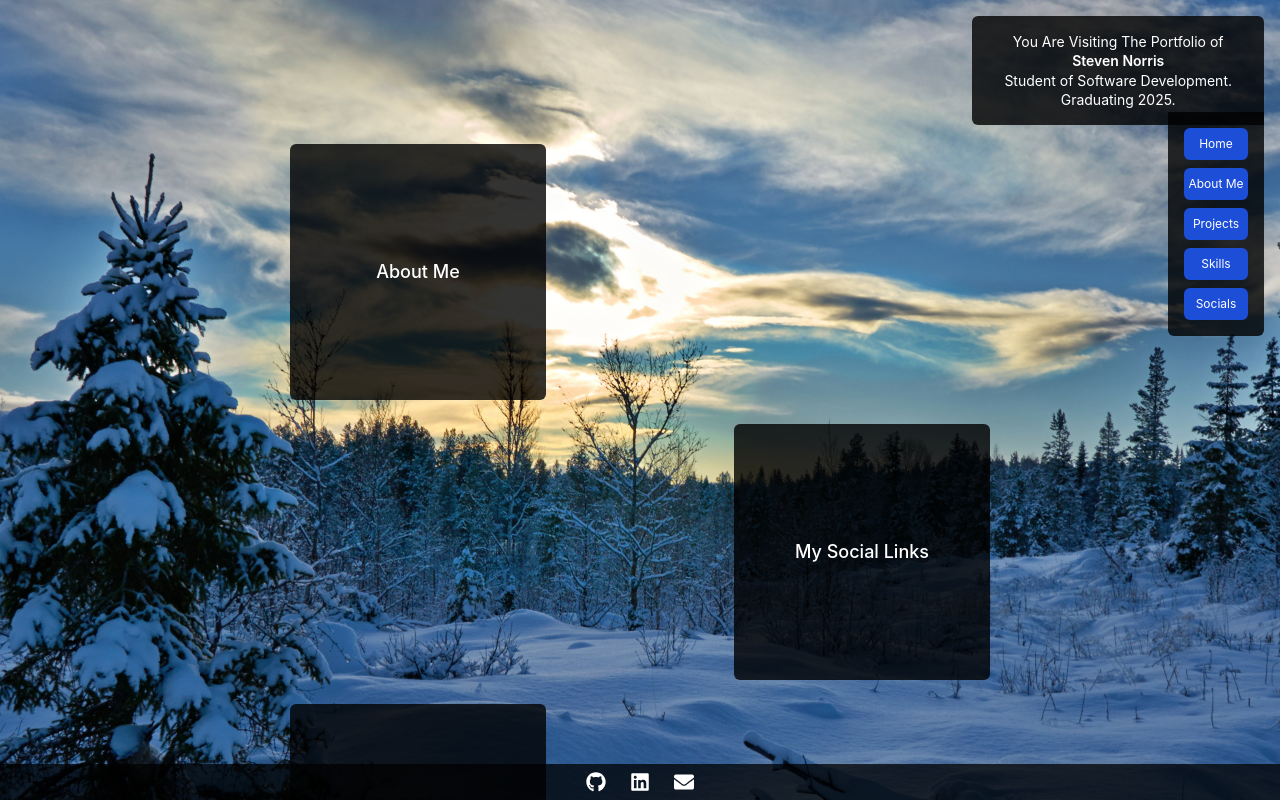
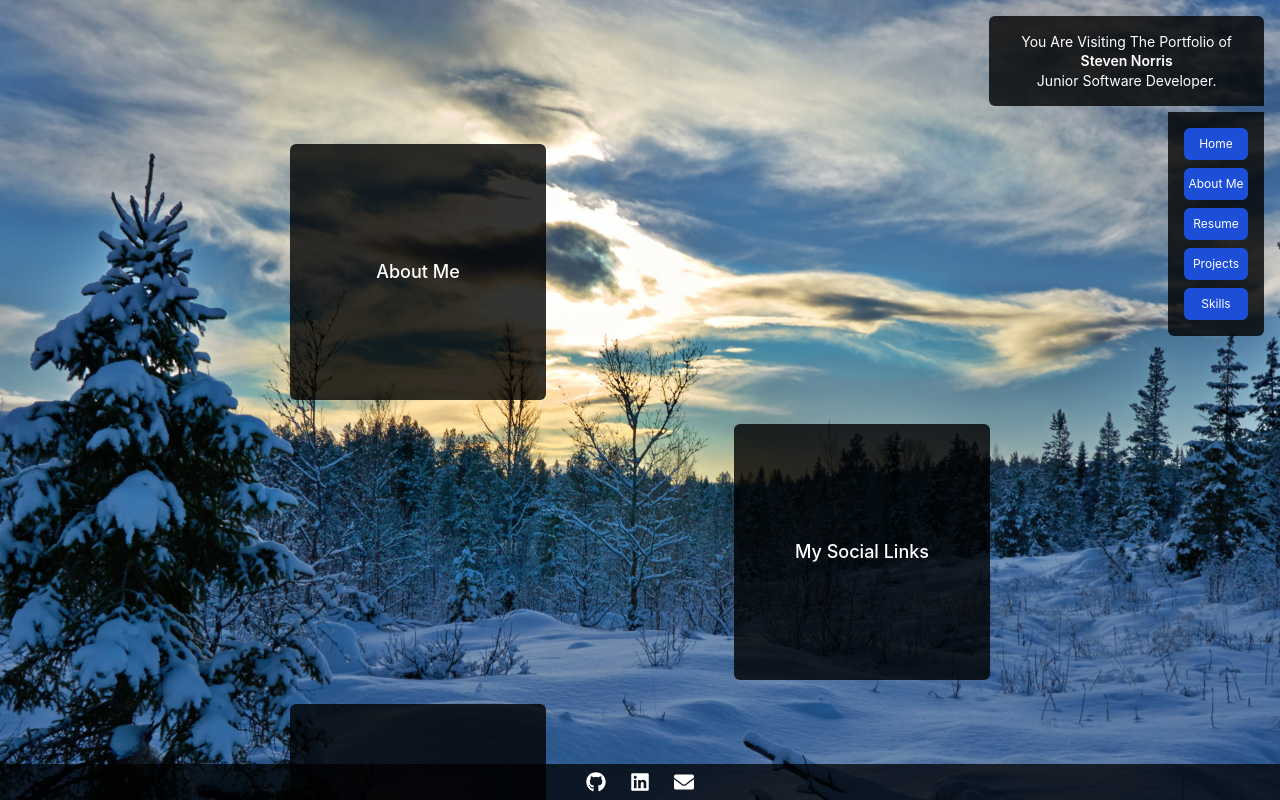
Before and after one commit to StevenScript/my-portfolio, a React (Create React App) app: page / in a window 1280 px wide. Shown: the top 800 px of the page. Built offline with nearby package versions, Linux system fonts and the light colour scheme.

Commit message:
FIX - Got Resume displaying properly

```diff
--- a/src/components/NavBar.jsx
+++ b/src/components/NavBar.jsx
@@ -25,9 +25,8 @@ const NavBar = () => {
           <br />
           <span className="font-semibold">Steven Norris</span>
           <br />
-          Student of Software Development.
+          Junior Software Developer.
           <br />
-          Graduating 2025.
         </p>
       </div>
 
@@ -76,6 +75,19 @@ const NavBar = () => {
             transition transform hover:scale-110
             text-xs
           "
+          onClick={() => handleNavigation("/resume")}
+        >
+          Resume
+        </button>
+
+        <button
+          className="
+            block w-full text-center
+            bg-blue-700 hover:bg-blue-800
+            text-white py-2 rounded-md
+            transition transform hover:scale-110
+            text-xs
+          "
           onClick={() => handleNavigation("/projects")}
         >
           Projects
@@ -93,19 +105,6 @@ const NavBar = () => {
         >
           Skills
         </button>
-
-        <button
-          className="
-            block w-full text-center
-            bg-blue-700 hover:bg-blue-800
-            text-white py-2 rounded-md
-            transition transform hover:scale-110
-            text-xs
-          "
-          onClick={() => handleNavigation("/social-links")}
-        >
-          Socials
-        </button>
       </div>
     </div>
   );
```
Also changed, not shown: 1 other file (tests, documents, lock files or other folders). Lines whose indentation alone changed are shown as unchanged.
